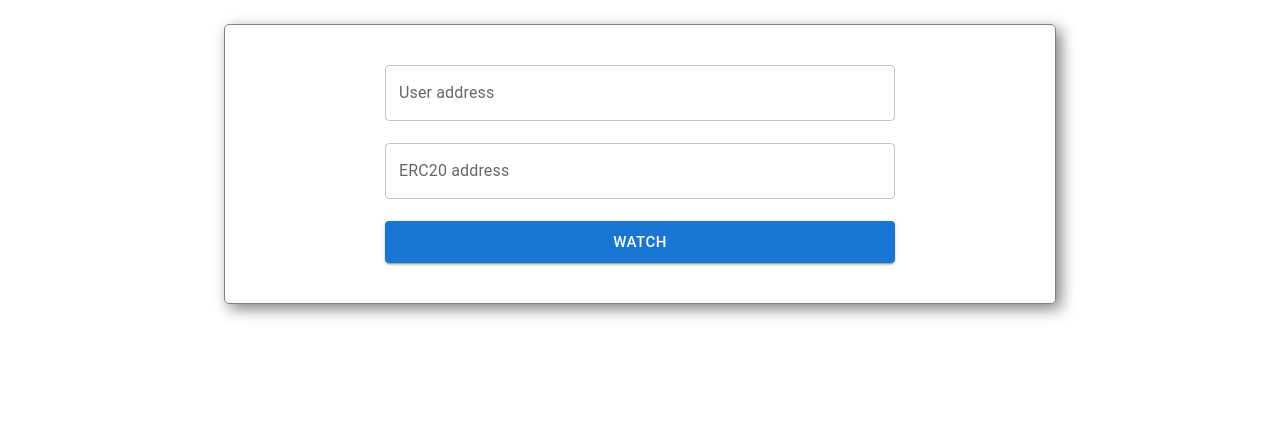
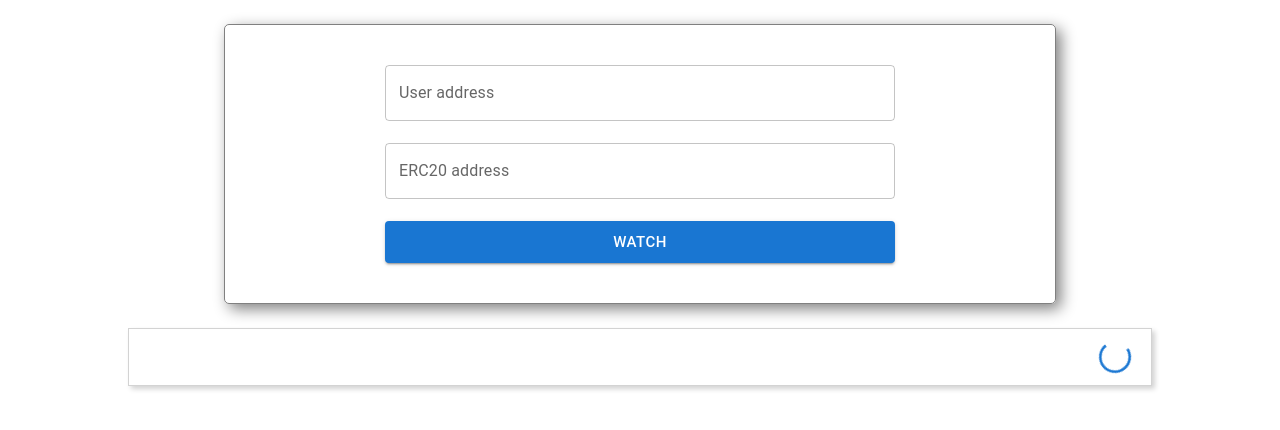
Before and after one commit to wzdorowa/React-RxJS, a React (Create React App) app: page / in a window 1280 px wide. Both pictures are taken after a click on the button "WATCH". Shown: the top 430 px of the page. Built offline with nearby package versions, Linux system fonts and the light colour scheme.

Commit message:
Used MUI CircularProgress.

```diff
--- a/src/List/List.css
+++ b/src/List/List.css
@@ -4,8 +4,13 @@
   padding: 0;
 }
 .list__item {
-  padding: 10px;
-  margin-bottom: 5px;
+  display: flex;
+  flex-wrap: nowrap;
+  justify-content: space-between;
+  align-items: center;
+  min-height: 7vh;
+  padding: 0 20px;
+  margin-bottom: 10px;
   border: 1px solid lightgray;
   box-shadow: 3px 3px 5px lightgray;
 }
--- a/src/List/List.js
+++ b/src/List/List.js
@@ -1,7 +1,7 @@
 import React, { useMemo } from 'react';
+import { CircularProgress } from '@mui/material';
 import balanceWatcher from "../BalanceWatcher";
 import useStream from '../useStream';
-import Loader from '../Loader/Loader';
 import TokenBalance from '../TokenBlance/TokenBalance';
 import './List.css';
 
@@ -12,7 +12,7 @@ function WatchList() {
     return (<h1>Ошибка поймана: {error.message}</h1>)
   } else {
     if (isLoading) {
-      return (<Loader/>);
+      return (<CircularProgress size={'10vh'} />);
     } else {
       if (watchList.length === 0) {
         <h1>Список пуст!</h1>
@@ -21,7 +21,7 @@ function WatchList() {
           <ul className="list">
             {watchList.map((item) =>
               <li key={item[0]} className="list__item">
-                <span className="list__item-address">{item[0]}</span> {item[1]}
+                <div><span className="list__item-address">{item[0]}</span> {item[1]}</div>
                 <TokenBalance watchItem={item}/>
               </li>
             )}
--- a/src/TokenBlance/TokenBalance.js
+++ b/src/TokenBlance/TokenBalance.js
@@ -1,7 +1,7 @@
 import React, { useMemo } from 'react';
+import { CircularProgress } from '@mui/material';
 import balanceWatcher from "../BalanceWatcher";
 import useStream from '../useStream';
-import Loader from '../Loader/Loader';
 import './TokenBalance.css';
 
 function TokenBalance(props) {
@@ -12,7 +12,7 @@ function TokenBalance(props) {
     return (<h1>Ошибка поймана: {error.message}</h1>)
   } else {
     if (balance === undefined) {
-      return (<Loader/>);
+      return (<CircularProgress size={'4vh'} />);
     } else {
       return (
         <span className='balance'>{balance}</span>
--- a/src/useStream.js
+++ b/src/useStream.js
@@ -11,7 +11,7 @@ function useStream(stream$) {
         setTimeout(() => {
           setData(data);
           setLoading(false);
-        }, 3000);
+        }, 2000);
       },
       error: (error) => {
         setError(error);
```
